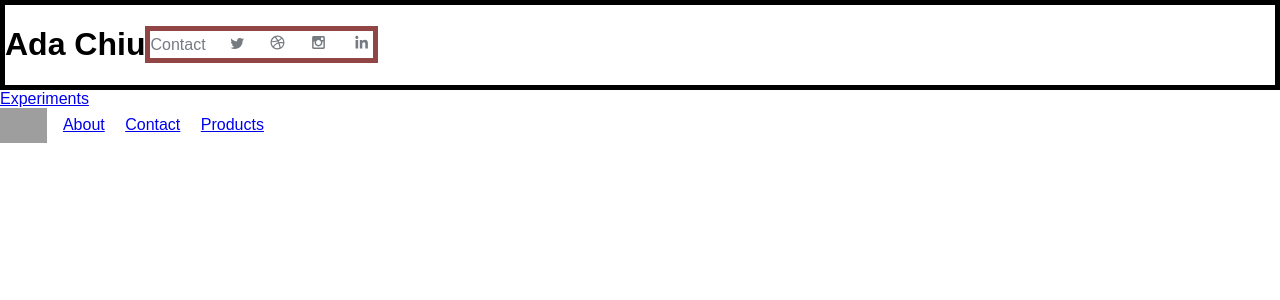
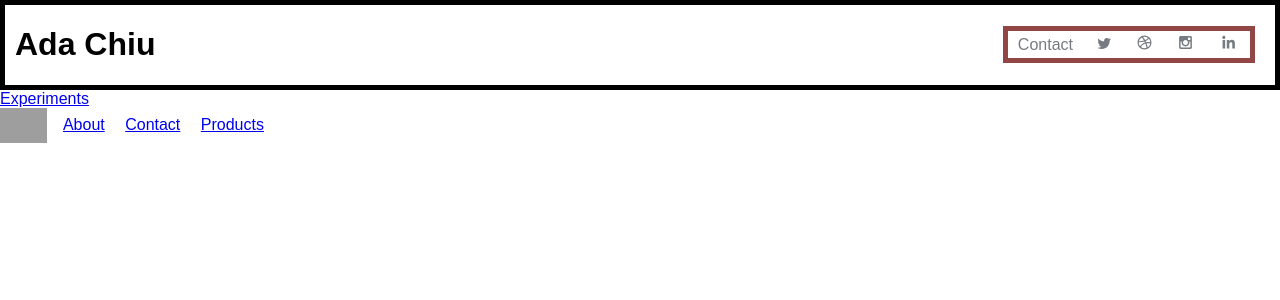
Before and after one commit to adachiu/adachiu.github.io, a Jekyll site: the page built from index.html, in a window 1280 px wide. Shown: the top 300 px of the page. Built offline with Jekyll 4.4.1, drawn with Linux system fonts in a browser that asks for light colours; grey boxes are pictures that could not be loaded.

```diff
--- a/assets/css/main.css
+++ b/assets/css/main.css
@@ -419,34 +419,35 @@ html {
   -webkit-align-items: center;
       -ms-flex-align: center;
           align-items: center;
+  -webkit-box-pack: end;
+  -webkit-justify-content: flex-end;
+      -ms-flex-pack: end;
+          justify-content: flex-end;
   border: 5px solid #000; }
-  /* line 7, 3-sections/_header.scss */
+  /* line 8, 3-sections/_header.scss */
   .home-wrap header a {
     color: #757b81;
-    text-decoration: none; }
-    /* line 11, 3-sections/_header.scss */
+    text-decoration: none;
+    padding: 0 10px; }
+    /* line 14, 3-sections/_header.scss */
     .home-wrap header a:hover, .home-wrap header a:active {
       color: lightgrey; }
 
-/* line 17, 3-sections/_header.scss */
+/* line 20, 3-sections/_header.scss */
 .logo {
   display: -webkit-box;
   display: -webkit-flex;
   display: -ms-flexbox;
   display: flex;
-  -webkit-box-pack: start;
-  -webkit-justify-content: flex-start;
-      -ms-flex-pack: start;
-          justify-content: flex-start;
-  margin: 0;
+  margin-right: auto;
   padding: 0;
   color: black; }
 
-/* line 25, 3-sections/_header.scss */
+/* line 27, 3-sections/_header.scss */
 #logo {
   color: black; }
 
-/* line 29, 3-sections/_header.scss */
+/* line 31, 3-sections/_header.scss */
 .social {
   display: -webkit-box;
   display: -webkit-flex;
@@ -462,30 +463,29 @@ html {
       -ms-flex-align: center;
           align-items: center;
   border: 5px solid #924545; }
-  /* line 36, 3-sections/_header.scss */
+  /* line 38, 3-sections/_header.scss */
   .social .svg-social {
-    margin-left: 20px;
     padding: 0;
     stroke: none;
     stroke-width: 1;
     fill: #757b81; }
 
-/* line 45, 3-sections/_header.scss */
+/* line 46, 3-sections/_header.scss */
 #svg-twitter {
   width: 22px;
   height: 22px; }
 
-/* line 50, 3-sections/_header.scss */
+/* line 51, 3-sections/_header.scss */
 #svg-dribbble {
   width: 19px;
   height: 19px; }
 
-/* line 55, 3-sections/_header.scss */
+/* line 56, 3-sections/_header.scss */
 #svg-instagram {
   width: 23px;
   height: 23px; }
 
-/* line 60, 3-sections/_header.scss */
+/* line 61, 3-sections/_header.scss */
 #svg-linkedin {
   width: 23px;
   height: 23px; }
```
Also changed, not shown: assets/css/3-sections/_header.scss (+4 -3 lines).
